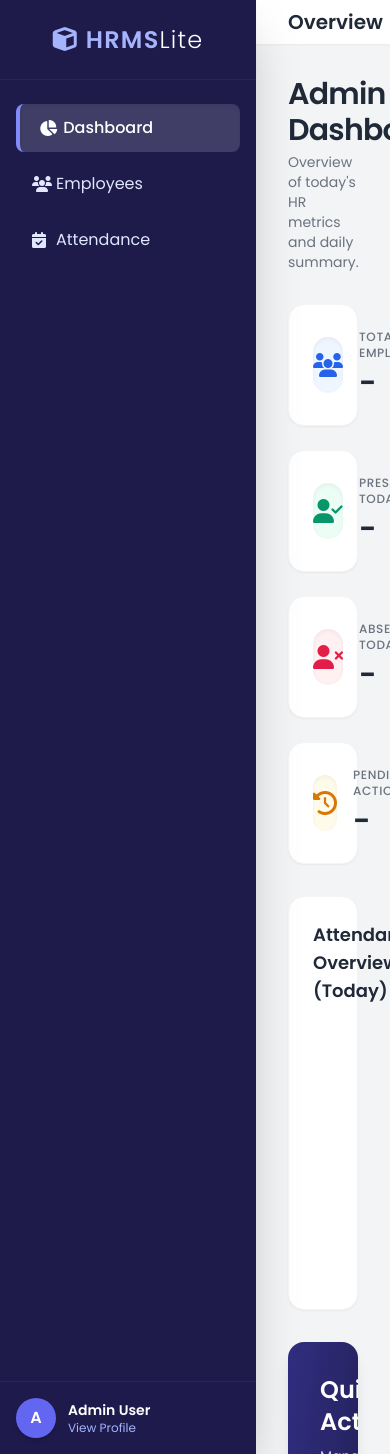
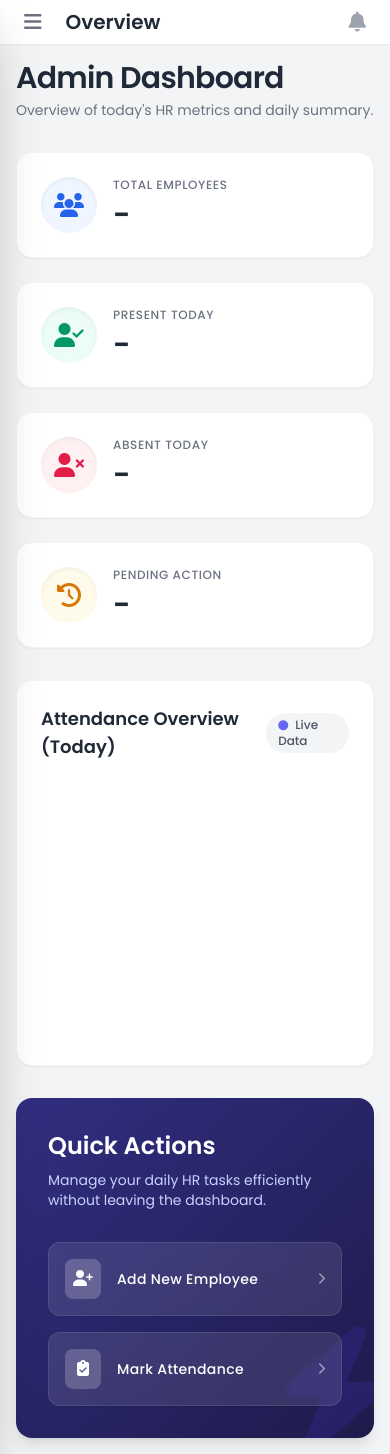
Before and after one commit to emtainfotech/Ethara-AI-Assessment, a Django app: page / in a window 390 px wide. Run offline with Django 5.2, Linux system fonts and the light colour scheme; data comes from the database, SQL or seed files in the repository; some libraries are stand-ins or nearby versions.

Commit message:
first commit

```diff
--- a/templates/base.html
+++ b/templates/base.html
@@ -50,9 +50,9 @@
       .spinner {
         width: 50px;
         height: 50px;
-        border: 4px solid rgba(79, 70, 229, 0.2); /* Indigo 600 with opacity */
+        border: 4px solid rgba(79, 70, 229, 0.2);
         border-radius: 50%;
-        border-left-color: #4f46e5; /* Indigo 600 */
+        border-left-color: #4f46e5;
         animation: spin 1s linear infinite;
         margin-bottom: 15px;
       }
@@ -70,14 +70,19 @@
         <h2 class="text-indigo-900 font-semibold tracking-wider animate-pulse">Loading HRMS...</h2>
     </div>
 
-    <aside class="w-64 bg-indigo-950 text-white flex flex-col shadow-2xl z-20">
-      <div class="h-20 flex items-center justify-center border-b border-indigo-900/50 shadow-sm">
+    <div id="sidebarBackdrop" onclick="toggleSidebar()" class="fixed inset-0 bg-gray-900/50 backdrop-blur-sm z-20 hidden lg:hidden transition-opacity opacity-0 duration-300"></div>
+
+    <aside id="sidebar" class="w-64 bg-indigo-950 text-white flex flex-col shadow-2xl z-30 fixed inset-y-0 left-0 transform -translate-x-full lg:relative lg:translate-x-0 transition-transform duration-300 ease-in-out">
+      <div class="h-20 flex items-center justify-between px-6 border-b border-indigo-900/50 shadow-sm">
         <h1 class="text-2xl font-bold tracking-wider text-indigo-300">
           <i class="fa-solid fa-cube mr-2"></i>HRMS<span class="text-white font-light">Lite</span>
         </h1>
+        <button onclick="toggleSidebar()" class="lg:hidden text-indigo-300 hover:text-white transition">
+            <i class="fa-solid fa-xmark text-2xl"></i>
+        </button>
       </div>
 
-      <nav class="flex-1 px-4 py-6 space-y-2">
+      <nav class="flex-1 px-4 py-6 space-y-2 overflow-y-auto">
         <a href="/" class="sidebar-link flex items-center px-4 py-3 text-indigo-100 rounded-lg hover:text-white {% if request.path == '/' %}active bg-indigo-900 text-white font-medium shadow-inner{% endif %}">
           <i class="fa-solid fa-chart-pie w-6"></i>
           <span>Dashboard</span>
@@ -107,31 +112,56 @@
       </div>
     </aside>
 
-    <main class="flex-1 flex flex-col h-screen overflow-y-auto relative">
-      <header class="bg-white shadow-sm h-16 flex items-center justify-between px-8 sticky top-0 z-10">
-        <h2 class="text-xl font-semibold text-gray-800">Overview</h2>
+    <main class="flex-1 flex flex-col h-screen overflow-y-auto relative w-full">
+      <header class="bg-white shadow-sm h-16 flex items-center justify-between px-4 lg:px-8 sticky top-0 z-10">
+
+        <div class="flex items-center gap-4">
+            <button onclick="toggleSidebar()" class="lg:hidden text-gray-500 hover:text-indigo-600 transition p-2 rounded-lg hover:bg-indigo-50 focus:outline-none focus:ring-2 focus:ring-indigo-500">
+                <i class="fa-solid fa-bars text-xl"></i>
+            </button>
+            <h2 class="text-xl font-semibold text-gray-800">Overview</h2>
+        </div>
+
         <div class="flex items-center gap-4">
             <button class="text-gray-400 hover:text-indigo-600 transition p-2 rounded-full hover:bg-indigo-50">
-            <i class="fa-solid fa-bell text-xl"></i>
+                <i class="fa-solid fa-bell text-xl"></i>
             </button>
         </div>
       </header>
 
-      <div class="p-8 fade-in">
+      <div class="p-4 lg:p-8 fade-in">
           {% block content %}{% endblock %}
       </div>
     </main>
 
     <script>
-        // Hide loader when page is fully loaded
+        // --- Loader Logic ---
         window.addEventListener('load', function() {
             const loader = document.getElementById('page-loader');
             loader.style.opacity = '0';
             setTimeout(() => {
                 loader.style.visibility = 'hidden';
                 loader.style.display = 'none';
-            }, 400); // Wait for the transition to finish
+            }, 400);
         });
+
+        // --- Mobile Sidebar Toggle Logic ---
+        function toggleSidebar() {
+            const sidebar = document.getElementById('sidebar');
+            const backdrop = document.getElementById('sidebarBackdrop');
+
+            // Toggle sidebar translation
+            sidebar.classList.toggle('-translate-x-full');
+
+            // Toggle backdrop visibility & opacity for smooth fade
+            if (backdrop.classList.contains('hidden')) {
+                backdrop.classList.remove('hidden');
+                setTimeout(() => backdrop.classList.remove('opacity-0'), 10);
+            } else {
+                backdrop.classList.add('opacity-0');
+                setTimeout(() => backdrop.classList.add('hidden'), 300); // Wait for transition
+            }
+        }
     </script>
 
     {% block scripts %}{% endblock %}
```
